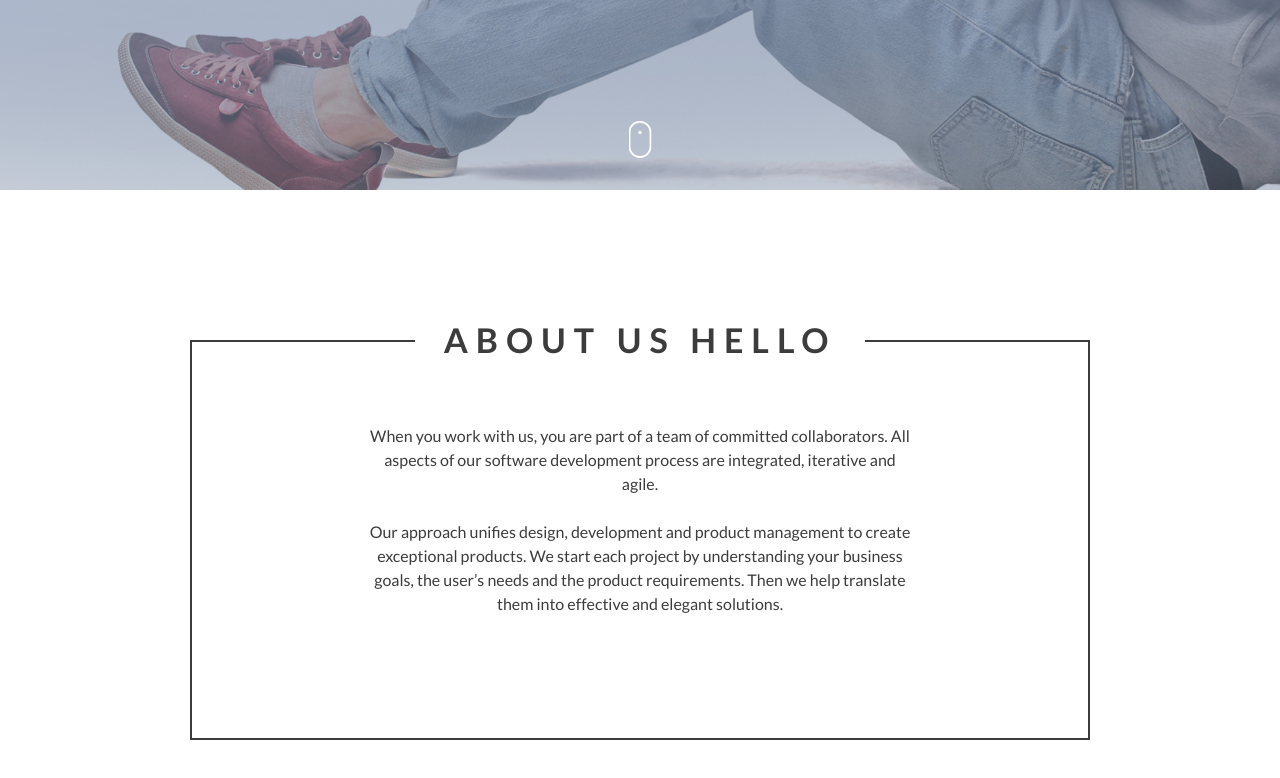
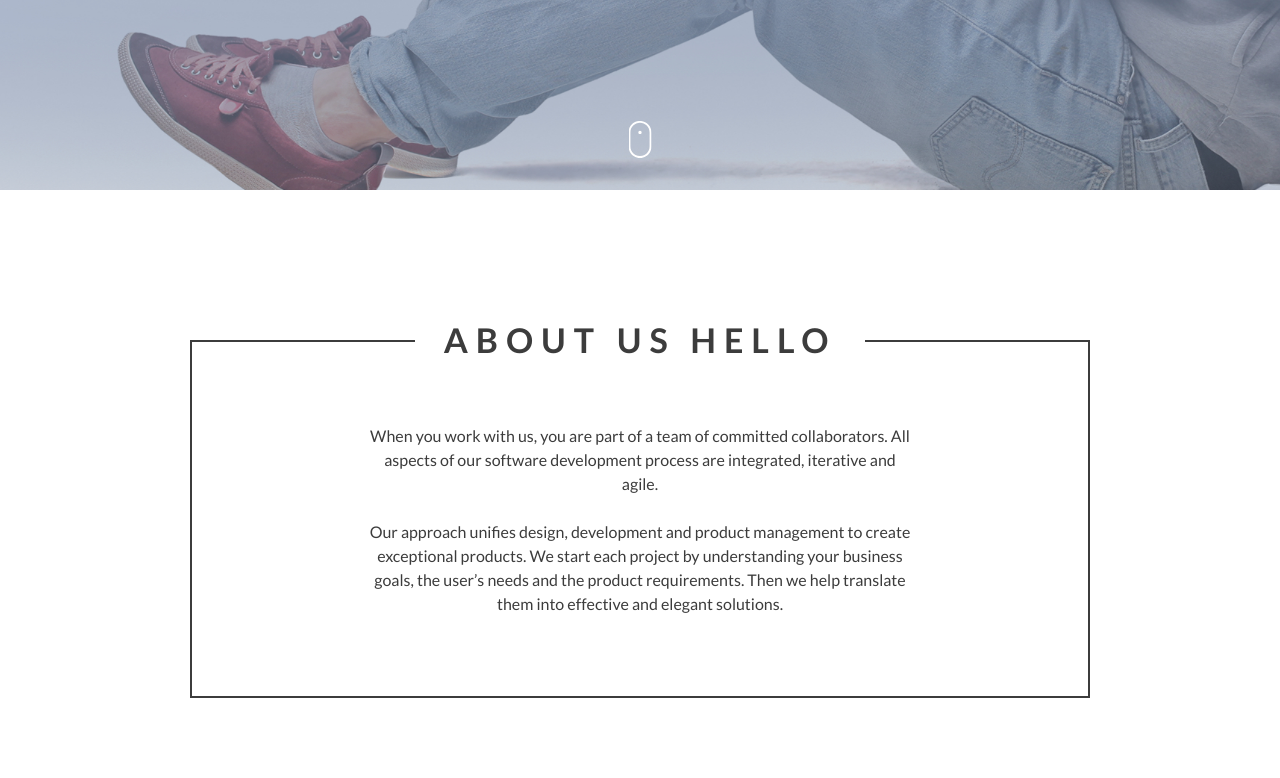
Before and after one commit to beetroot-front-end/svg, a plain HTML site: page index.html in a window 1280 px wide. Shown: the part 610-1388 px from the top of the page. Drawn offline with Linux system fonts and the light colour scheme.

Commit message:
remove min-height

```diff
--- a/style/main.css
+++ b/style/main.css
@@ -57,10 +57,9 @@ body {
     padding: 150px 15px;
 }
 .bordered__block {
-    min-height: 400px;
     border: 2px solid #3c3c3c;
     border-top: none;
-    padding: 0 15px 40px;
+    padding: 0 15px 80px;
 }
 .bordered__block--white {
     text-align: center;
```
